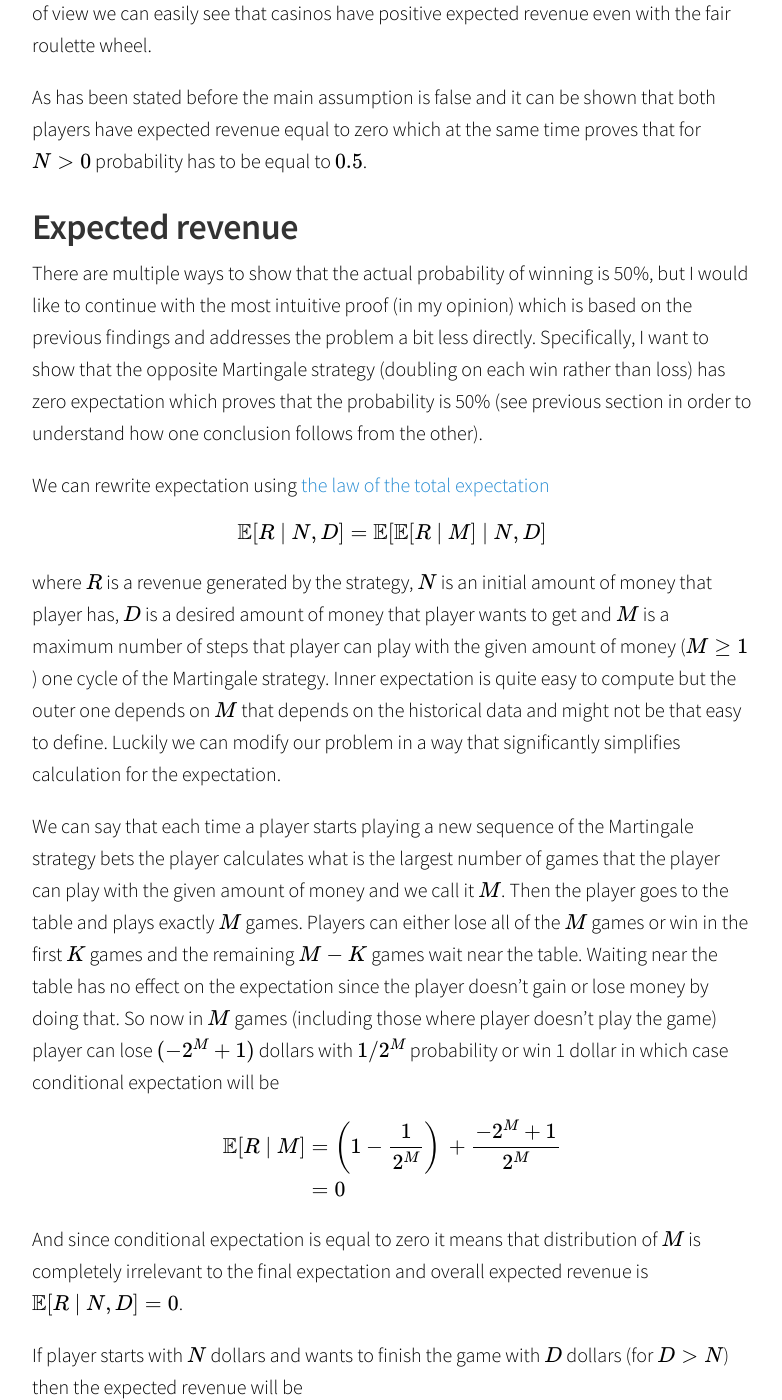
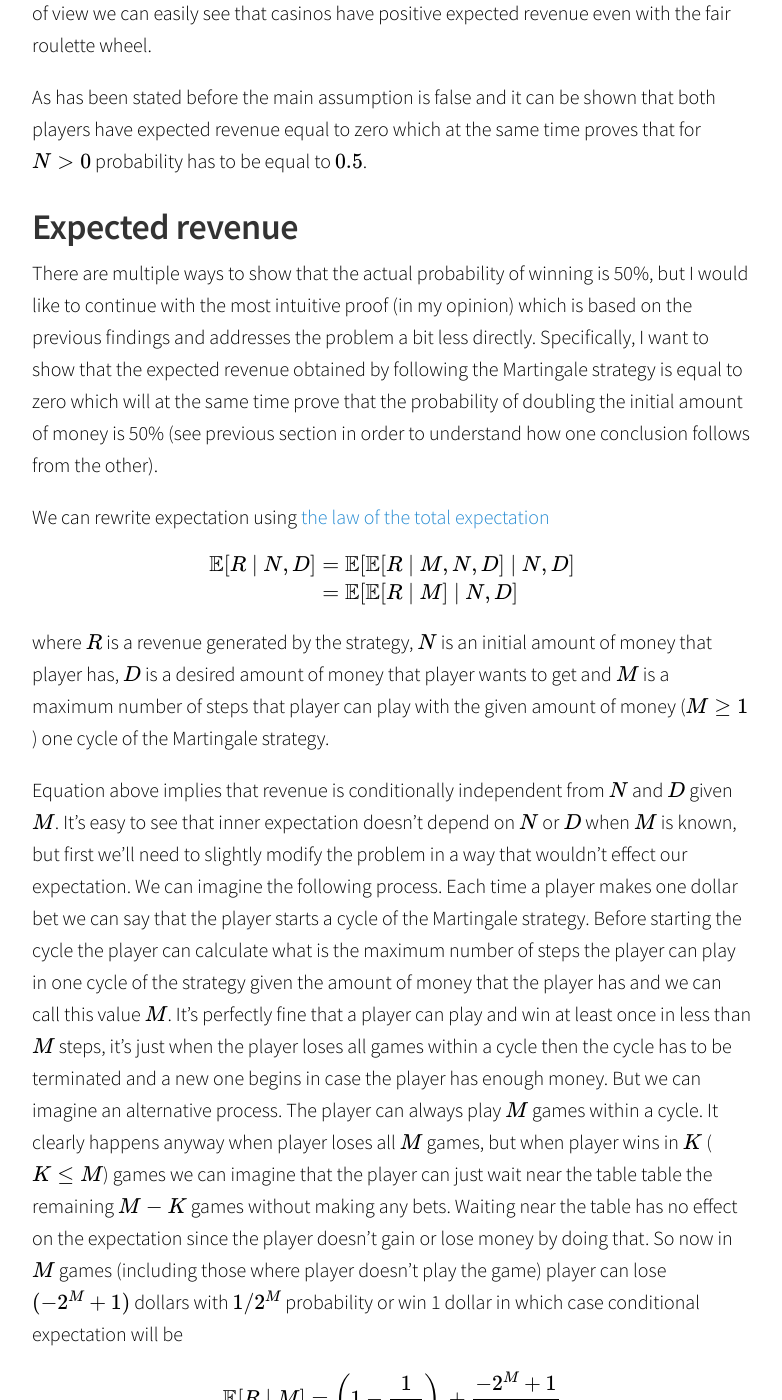
Before and after one commit to itdxer/blog.itdxer.com, a Jekyll site: the page built from _posts/2021-05-24-martingale-betting-strategy-in-fair-casino.md, in a window 1280 px wide and 1400 px high, scrolled down 3732 px. Shown: the whole window, without its empty margins (248-1030 px from the left). Built offline with Jekyll 4.4.1, drawn with Linux system fonts in a browser that asks for light colours; nearby versions of some CDN libraries; formulas are drawn with MathJax 3; comment, search, counter and statistics services are not loaded; some of the changed text lies outside the part shown.

Commit message:
updated last article

```diff
--- a/_posts/2021-05-24-martingale-betting-strategy-in-fair-casino.md
+++ b/_posts/2021-05-24-martingale-betting-strategy-in-fair-casino.md
@@ -206,37 +206,49 @@ that for \\(N > 0\\) probability has to be equal to \\(0.5\\).
 There are multiple ways to show that the actual probability of winning is 50%,
 but I would like to continue with the most intuitive proof (in my opinion) which
 is based on the previous findings and addresses the problem a bit less directly.
-Specifically, I want to show that the opposite Martingale strategy (doubling on
-each win rather than loss) has zero expectation which proves that the
-probability is 50% (see previous section in order to understand how one
-conclusion follows from the other).
+Specifically, I want to show that the expected revenue obtained by following the
+Martingale strategy is equal to zero which will at the same time prove that the
+probability of doubling the initial amount of money is 50% (see previous section
+in order to understand how one conclusion follows from the other).
 
 We can rewrite expectation using [the law of the total
 expectation](https://en.wikipedia.org/wiki/Law_of_total_expectation)
 
 $$
-\mathbb{E}[R\text{ | }N,D] = \mathbb{E}[\mathbb{E}[R\text{ | }M]\text{ | }N,D]
+\begin{align}
+\mathbb{E}[R\text{ | }N,D] &= \mathbb{E}[\mathbb{E}[R\text{ | }M,N,D]\text{ |
+}N,D] \\
+                           &= \mathbb{E}[\mathbb{E}[R\text{ | }M]\text{ | }N,D]
+\end{align}
 $$
 
 where \\(R\\) is a revenue generated by the strategy, \\(N\\) is an initial
 amount of money that player has, \\(D\\) is a desired amount of money that
 player wants to get and \\(M\\) is a maximum number of steps that player can
 play with the given amount of money (\\(M \geq 1\\)) one cycle of the Martingale
-strategy. Inner expectation is quite easy to compute but the outer one depends
-on \\(M\\) that depends on the historical data and might not be that easy to
-define. Luckily we can modify our problem in a way that significantly simplifies
-calculation for the expectation.
+strategy.
 
-We can say that each time a player starts playing a new sequence of the
-Martingale strategy bets the player calculates what is the largest number of
-games that the player can play with the given amount of money and we call it
-\\(M\\). Then the player goes to the table and plays exactly \\(M\\) games.
-Players can either lose all of the \\(M\\) games or win in the first \\(K\\)
-games and the remaining \\(M-K\\) games wait near the table. Waiting near the
-table has no effect on the expectation since the player doesn't gain or lose
-money by doing that. So now in \\(M\\) games (including those where player
-doesn't play the game) player can lose \\((-2^M + 1)\\) dollars with \\(1/2^M\\)
-probability or win 1 dollar in which case conditional expectation will be
+Equation above implies that revenue is conditionally independent from \\(N\\)
+and \\(D\\) given \\(M\\). It's easy to see that inner expectation doesn't
+depend on \\(N\\) or \\(D\\) when \\(M\\) is known, but first we'll need to
+slightly modify the problem in a way that wouldn't effect our expectation. We
+can imagine the following process. Each time a player makes one dollar bet we
+can say that the player starts a cycle of the Martingale strategy. Before
+starting the cycle the player can calculate what is the maximum number of steps
+the player can play in one cycle of the strategy given the amount of money that
+the player has and we can call this value \\(M\\). It's perfectly fine that a
+player can play and win at least once in less than \\(M\\) steps, it's just when
+the player loses all games within a cycle then the cycle has to be terminated
+and a new one begins in case the player has enough money. But we can imagine an
+alternative process. The player can always play \\(M\\) games within a cycle. It
+clearly happens anyway when player loses all \\(M\\) games, but when player wins
+in \\(K\\) (\\(K \leq M\\)) games we can imagine that the player can just wait
+near the table table the remaining \\(M-K\\) games without making any bets.
+Waiting near the table has no effect on the expectation since the player doesn't
+gain or lose money by doing that. So now in \\(M\\) games (including those where
+player doesn't play the game) player can lose \\((-2^M + 1)\\) dollars with
+\\(1/2^M\\) probability or win 1 dollar in which case conditional expectation
+will be
 
 $$
 \begin{align}
@@ -260,28 +272,13 @@ $$
 \end{align}
 $$
 
-but since expectation is equal to 0 then
+but since expectation is equal to 0 we get
 
 $$
 p = \frac{N}{D}
 $$
 
 and if \\(D=2N\\) than \\(p=0.5\\)
-
-It's important to address conditional independence assumption in the
-expectation, since it implies that \\(\mathbb{E}[R\text{ | }M] =
-\mathbb{E}[R\text{ | }M,N,D]\\). The reason why this assumption works is because
-if we think of games as a chain of wins and losses until player earns \\(D\\)
-dollars or losses everything than \\(M\\) is a property that tells us some
-aggregate information about the chain where \\(N\\) and \\(D\\) do effect the
-chain by defining initial and final conditions respectively. Another way to look
-at it is by noticing that if I know that player can continue playing for \\(M\\)
-steps it's clear that the value is based on the exact amount of money that
-player has, meaning that player knows that game can be continue for at least
-\\(M\\) steps. And the fact that game continues tells us that player didn't run
-out of money and didn't reach the goal. These observations tell us that when we
-know \\(M\\) information about \\(N\\) or \\(D\\) doesn't add any new knowledge
-and therefore do not effect expectation.
 
 
 
```
Also changed, not shown: 1 other file.
